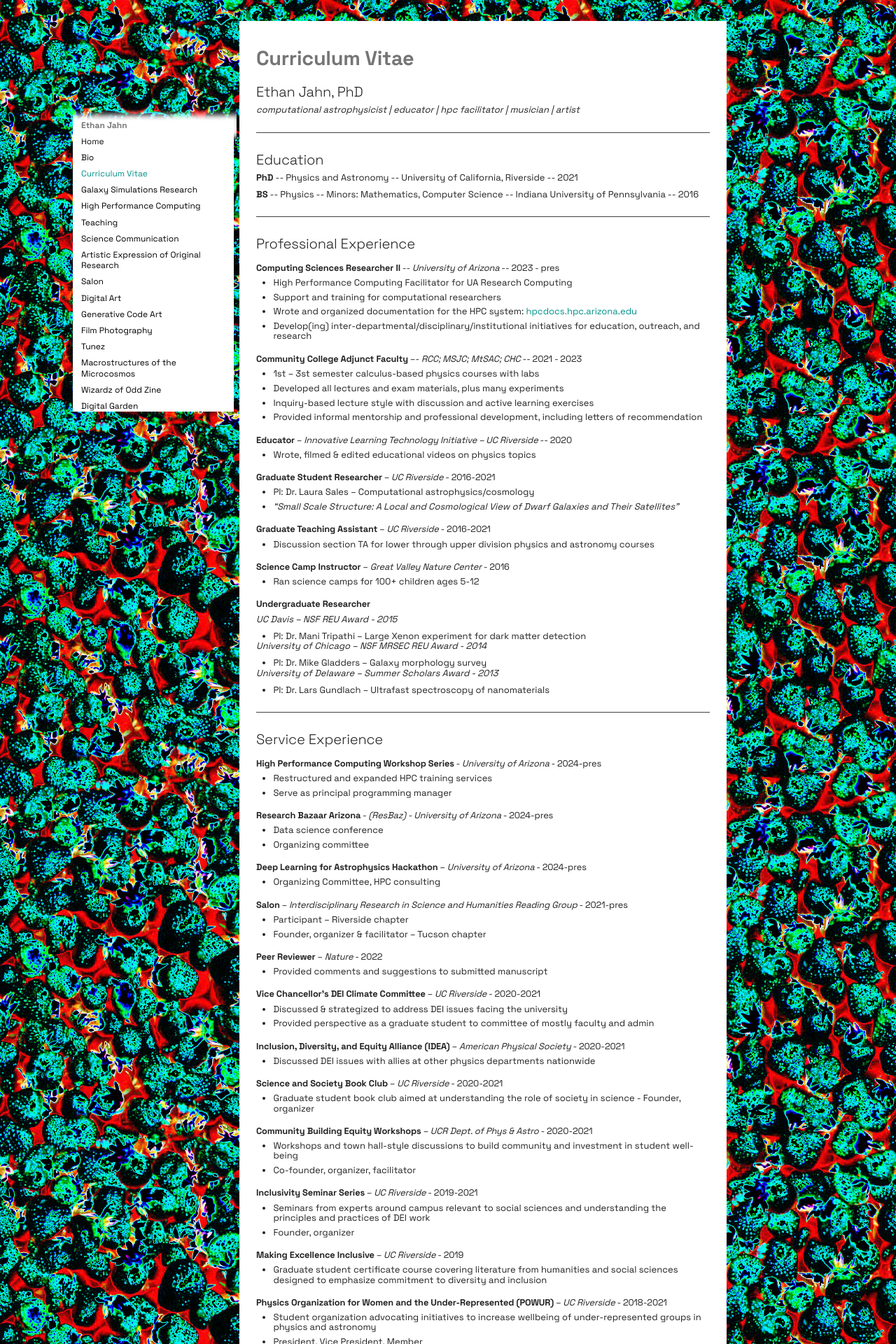
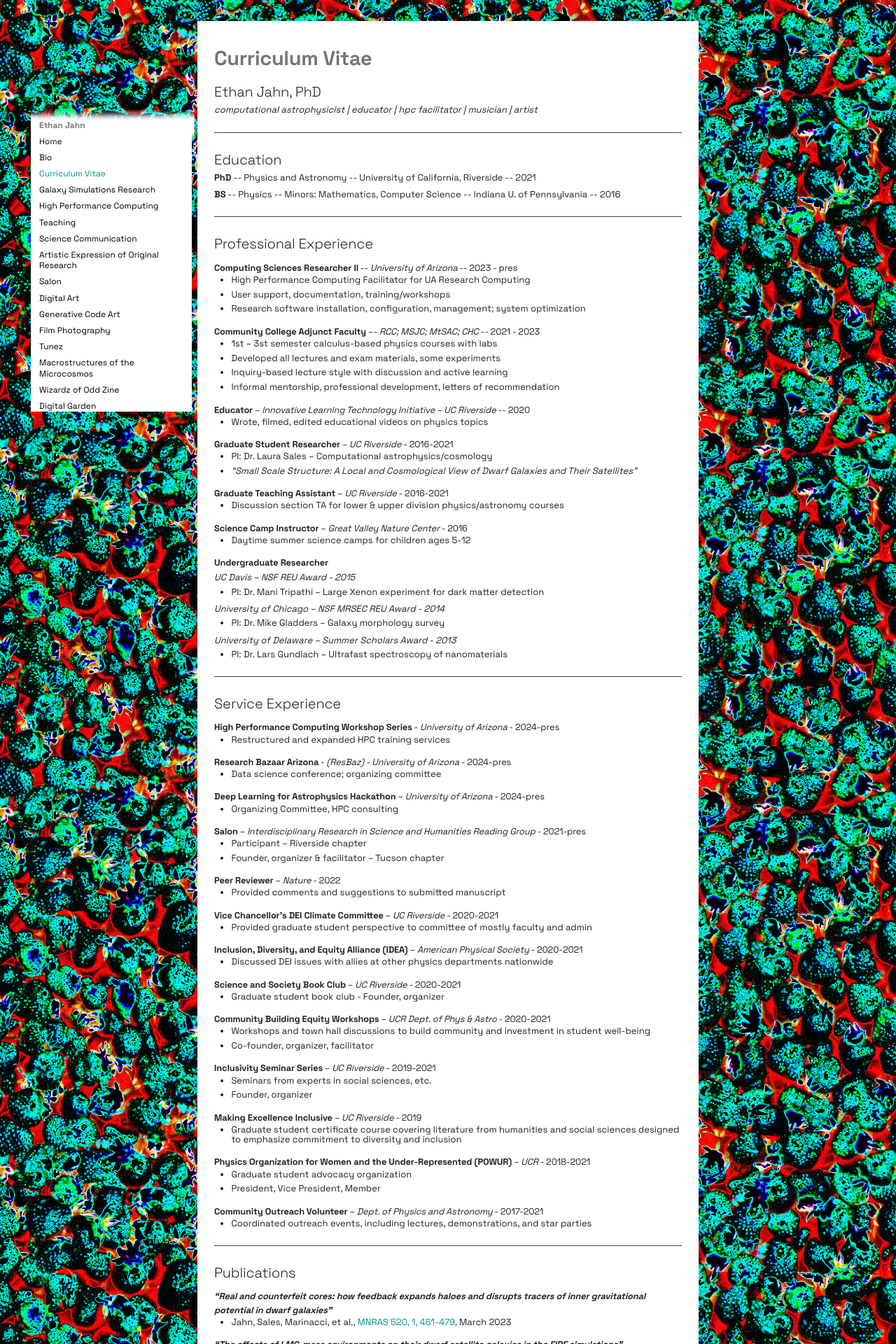
Before and after one commit to ethan-jahn/ethan-jahn.github.io, an MkDocs documentation site: the page built from docs/cv.md, in a window 1280 px wide. Shown: the top 1920 px of the page at 70% size. Built offline with MkDocs 1.6.1 and Material for MkDocs 9.7.7, drawn with Linux system fonts in a browser that asks for light colours.

Commit message:
centered, fixed buttons

```diff
--- a/docs/assets/stylesheets/extra.css
+++ b/docs/assets/stylesheets/extra.css
@@ -34,8 +34,8 @@
 .md-typeset ul, .md-typeset ol {
   font-size: 13px;
   line-height: 1.1;
-  margin-top: 0px;
-  margin-bottom: 0px;
+  margin-top: -4px;
+  margin-bottom: 10px;
 }
 
 .md-nav--primary {
@@ -58,9 +58,11 @@
 
 .md-grid {
   max-width: 1200px;
-  margin-left: 100px;
+  margin-left: auto;
+  margin-right: auto;
+/*  margin-left: 100px;*/
 /*  margin-top: 100px;*/
-  margin-bottom: 300px;
+  margin-bottom: 0px;
 }
 
 .md-content {
--- a/docs/cv.md
+++ b/docs/cv.md
@@ -10,7 +10,7 @@
 
 **PhD** -- Physics and Astronomy -- University of California, Riverside -- 2021
 
-**BS** -- Physics -- Minors: Mathematics, Computer Science -- Indiana University of Pennsylvania -- 2016
+**BS** -- Physics -- Minors: Mathematics, Computer Science -- Indiana U. of Pennsylvania -- 2016
 
 ---
 ## Professional Experience
@@ -18,22 +18,24 @@
 ### **Computing Sciences Researcher II** -- *University of Arizona* -- 2023 - pres
 
 - High Performance Computing Facilitator for UA Research Computing
-- Support and training for computational researchers
-- Wrote and organized documentation for the HPC system: [hpcdocs.hpc.arizona.edu](https://hpcdocs.hpc.arizona.edu/)
-- Develop(ing) inter-departmental/disciplinary/institutional initiatives for education,
-outreach, and research
+- User support, documentation, training/workshops
+- Research software installation, configuration, management; system optimization
+<!-- - Support and training for computational researchers -->
+<!-- - Wrote and organized documentation for the HPC system: [hpcdocs.hpc.arizona.edu](https://hpcdocs.hpc.arizona.edu/) -->
+<!-- - Develop(ing) inter-departmental/disciplinary/institutional initiatives for education, -->
+<!-- outreach, and research -->
 
 
 ### **Community College Adjunct Faculty** –- *RCC; MSJC; MtSAC; CHC* -- 2021 - 2023
 
 - 1st – 3st semester calculus-based physics courses with labs
-- Developed all lectures and exam materials, plus many experiments
-- Inquiry-based lecture style with discussion and active learning exercises
-- Provided informal mentorship and professional development, including letters of recommendation
+- Developed all lectures and exam materials, some experiments
+- Inquiry-based lecture style with discussion and active learning
+- Informal mentorship, professional development, letters of recommendation
 
 ### **Educator** – *Innovative Learning Technology Initiative – UC Riverside* -- 2020
 
-- Wrote, filmed & edited educational videos on physics topics
+- Wrote, filmed, edited educational videos on physics topics
 
 
 ### **Graduate Student Researcher** – *UC Riverside* - 2016-2021
@@ -43,11 +45,11 @@
 
 ### **Graduate Teaching Assistant** – *UC Riverside* - 2016-2021
 
-- Discussion section TA for lower through upper division physics and astronomy courses
+- Discussion section TA for lower & upper division physics/astronomy courses
 
 ### **Science Camp Instructor** – *Great Valley Nature Center* - 2016
 
-- Ran science camps for 100+ children ages 5-12
+- Daytime summer science camps for children ages 5-12
 
 ### **Undergraduate Researcher**
 
@@ -69,12 +71,10 @@
 ### **High Performance Computing Workshop Series** - *University of Arizona* - 2024-pres
 
 - Restructured and expanded HPC training services
-- Serve as principal programming manager
 
 ### **Research Bazaar Arizona** - *(ResBaz) - University of Arizona* - 2024-pres
 
-- Data science conference
-- Organizing committee
+- Data science conference; organizing committee
 
 ### **Deep Learning for Astrophysics Hackathon** – *University of Arizona* - 2024-pres
 
@@ -91,8 +91,7 @@
 
 ### **Vice Chancellor’s DEI Climate Committee** – *UC Riverside* - 2020-2021
 
-- Discussed & strategized to address DEI issues facing the university
-- Provided perspective as a graduate student to committee of mostly faculty and admin
+- Provided graduate student perspective to committee of mostly faculty and admin
 
 ### **Inclusion, Diversity, and Equity Alliance (IDEA)** – *American Physical Society* - 2020-2021
 
@@ -100,25 +99,25 @@
 
 ### **Science and Society Book Club** – *UC Riverside* - 2020-2021
 
-- Graduate student book club aimed at understanding the role of society in science - Founder, organizer
+- Graduate student book club - Founder, organizer
 
 ### **Community Building Equity Workshops** – *UCR Dept. of Phys & Astro* - 2020-2021
 
-- Workshops and town hall-style discussions to build community and investment in student well-being
+- Workshops and town hall discussions to build community and investment in student well-being
 - Co-founder, organizer, facilitator
 
 ### **Inclusivity Seminar Series** – *UC Riverside* - 2019-2021
 
-- Seminars from experts around campus relevant to social sciences and understanding the principles and practices of DEI work
+- Seminars from experts in social sciences, etc.
 - Founder, organizer
 
 ### **Making Excellence Inclusive** – *UC Riverside* - 2019
 
 - Graduate student certificate course covering literature from humanities and social sciences designed to emphasize commitment to diversity and inclusion
 
-### **Physics Organization for Women and the Under-Represented (POWUR)** – *UC Riverside* - 2018-2021
+### **Physics Organization for Women and the Under-Represented (POWUR)** – *UCR* - 2018-2021
 
-- Student organization advocating initiatives to increase wellbeing of under-represented groups in physics and astronomy
+- Graduate student advocacy organization
 - President, Vice President, Member
 
 ### **Community Outreach Volunteer** – *Dept. of Physics and Astronomy* - 2017-2021
```
Also changed, not shown: docs/assets/stylesheets/home.css (+8 -0 lines), docs/bio.md (+19 -5 lines), docs/filmphotography.md (+6 -6 lines), docs/salon.md (+2 -1 lines).
